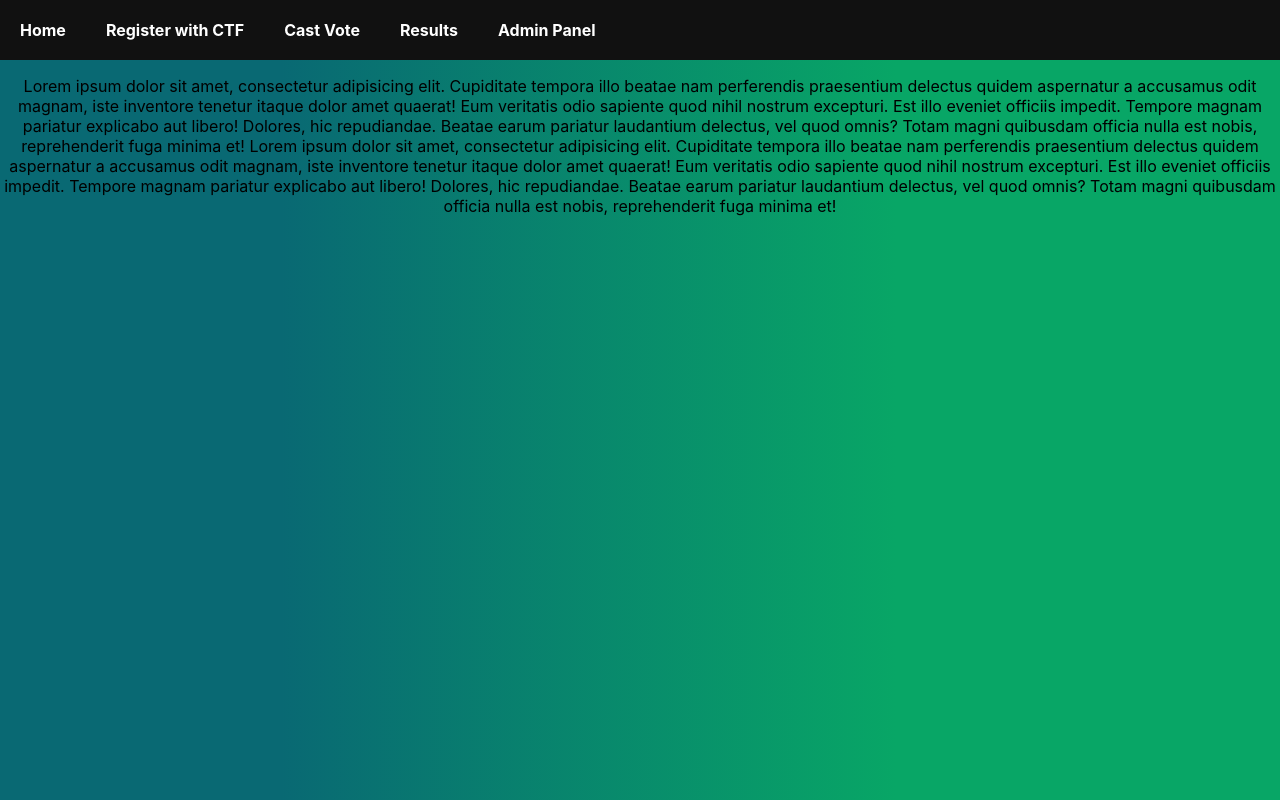
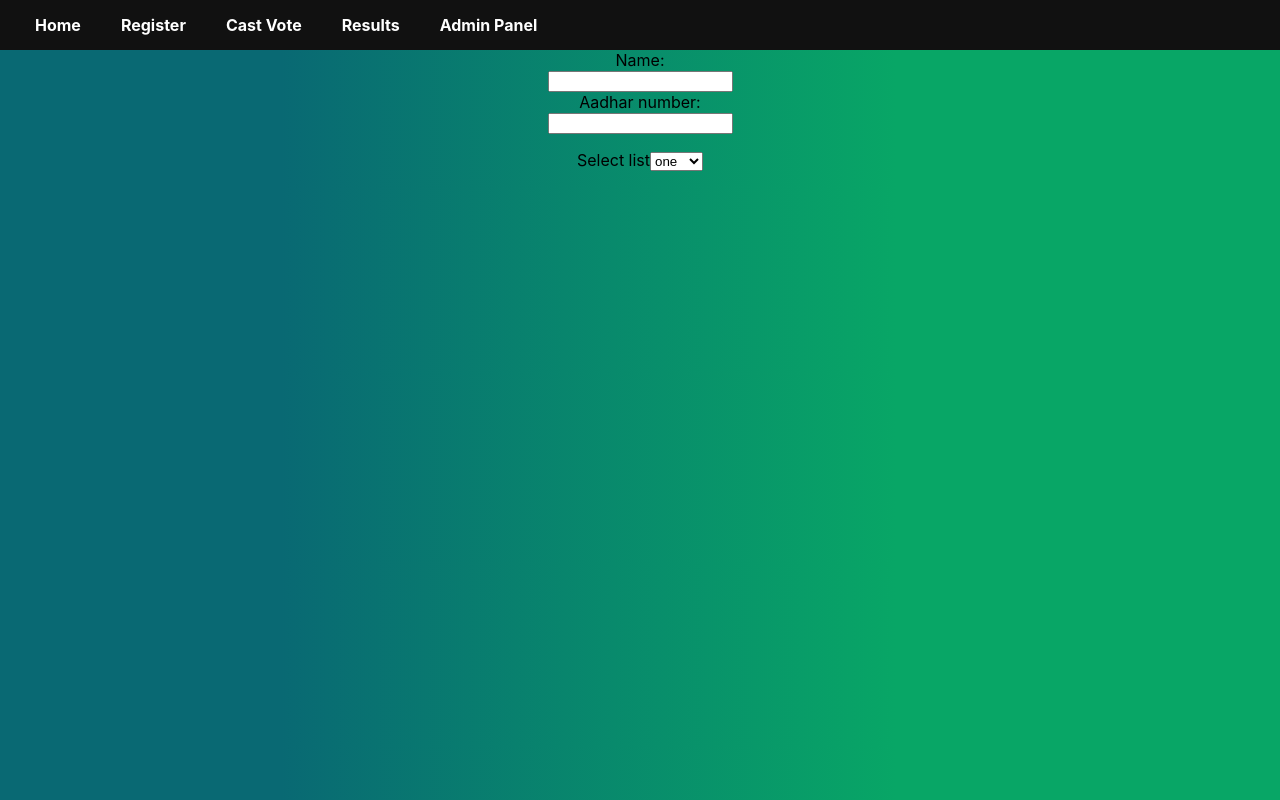
Before and after one commit to dilbwagsingh/secure-evoting, a React (Create React App) app in the folder secure-elections-CTF-only/frontend/: page /#/register in a window 1280 px wide. Built offline with nearby package versions, Linux system fonts and the light colour scheme.

Commit message:
Created form structure for registering

```diff
--- a/secure-elections-CTF-only/frontend/src/App.css
+++ b/secure-elections-CTF-only/frontend/src/App.css
@@ -1,13 +1,5 @@
 .App {
   text-align: center;
-}
-
-.App-header {
-  font-size: 300;
-}
-
-.navbar {
-  display: flex;
 }
 
 ul.header li {
@@ -18,7 +10,7 @@ ul.header {
   display: flex;
   flex-direction: row;
   background-color: #111;
-  padding: 0;
+  padding: 15px;
   margin: 0;
 }
 ul.header li a {
@@ -26,5 +18,4 @@ ul.header li a {
   font-weight: bold;
   text-decoration: none;
   padding: 20px;
-  display: inline-block;
 }
--- a/secure-elections-CTF-only/frontend/src/App.js
+++ b/secure-elections-CTF-only/frontend/src/App.js
@@ -17,7 +17,7 @@ function App() {
               <NavLink to="/">Home</NavLink>
             </li>
             <li>
-              <NavLink to="/register">Register with CTF</NavLink>
+              <NavLink to="/register">Register</NavLink>
             </li>
             <li>
               <NavLink to="/vote">Cast Vote</NavLink>
@@ -29,13 +29,13 @@ function App() {
               <NavLink to="/admin">Admin Panel</NavLink>
             </li>
           </ul>
-          <div className="content">
-            <Route exact path="/" component={Home} />
-            <Route exact path="/register" component={Register} />
-            <Route exact path="/vote" component={Vote} />
-            <Route exact path="/results" component={Results} />
-            <Route exact path="/admin" component={Admin} />
-          </div>
+        </div>
+        <div className="content">
+          <Route exact path="/" component={Home} />
+          <Route path="/register" component={Register} />
+          <Route path="/vote" component={Vote} />
+          <Route path="/results" component={Results} />
+          <Route path="/admin" component={Admin} />
         </div>
       </HashRouter>
     </div>
--- a/secure-elections-CTF-only/frontend/src/components/register.js
+++ b/secure-elections-CTF-only/frontend/src/components/register.js
@@ -1,25 +1,31 @@
 import React from "react";
+
+/*
+To dos-
+1. Replace hardcoded constituency options with backend API call
+2. Readup about how to implement assymetric key generation for verifing voter identity
+
+*/
 
 function Register() {
   return (
     <div>
-      <p>
-        Lorem ipsum dolor sit amet, consectetur adipisicing elit. Cupiditate
-        tempora illo beatae nam perferendis praesentium delectus quidem
-        aspernatur a accusamus odit magnam, iste inventore tenetur itaque dolor
-        amet quaerat! Eum veritatis odio sapiente quod nihil nostrum excepturi.
-        Est illo eveniet officiis impedit. Tempore magnam pariatur explicabo aut
-        libero! Dolores, hic repudiandae. Beatae earum pariatur laudantium
-        delectus, vel quod omnis? Totam magni quibusdam officia nulla est nobis,
-        reprehenderit fuga minima et! Lorem ipsum dolor sit amet, consectetur
-        adipisicing elit. Cupiditate tempora illo beatae nam perferendis
-        praesentium delectus quidem aspernatur a accusamus odit magnam, iste
-        inventore tenetur itaque dolor amet quaerat! Eum veritatis odio sapiente
-        quod nihil nostrum excepturi. Est illo eveniet officiis impedit. Tempore
-        magnam pariatur explicabo aut libero! Dolores, hic repudiandae. Beatae
-        earum pariatur laudantium delectus, vel quod omnis? Totam magni
-        quibusdam officia nulla est nobis, reprehenderit fuga minima et!
-      </p>
+      <form class="container" action="/server-side-form-page" method="post">
+        <label>Name:</label> <br />
+        <input type="text" id="name" name="user_name" spellCheck="false" />
+        <br />
+        <label htmlFor="aadhar">Aadhar number:</label> <br />
+        <input type="number" id="aadhar" name="aadhar_number" /> <br />
+        <p>
+          <label>Select list</label>
+          <select id="myList">
+            <option value="1">one</option>
+            <option value="2">two</option>
+            <option value="3">three</option>
+            <option value="4">four</option>
+          </select>
+        </p>
+      </form>
     </div>
   );
 }
```
Also changed, not shown: secure-elections-CTF-only/frontend/public/index.html (line endings or trailing spaces).
